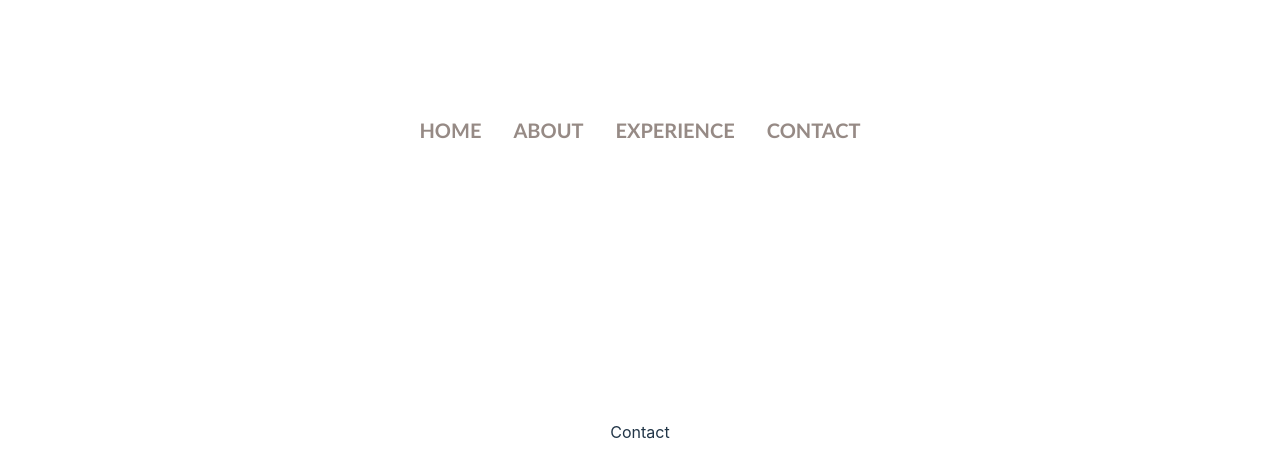
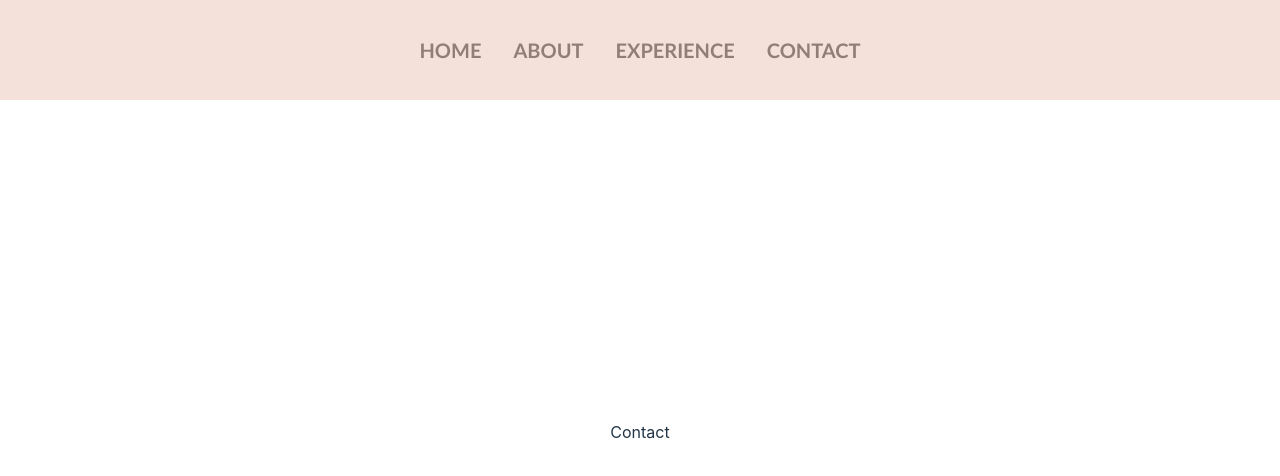
Before and after one commit to sshunf/shunfujita.github.io, a React (Vite) app: page /contact in a window 1280 px wide. Shown: the top 476 px of the page. Built offline with nearby package versions, Linux system fonts and the light colour scheme.

Commit message:
added background to navbar

```diff
--- a/src/components/navbar.tsx
+++ b/src/components/navbar.tsx
@@ -9,7 +9,7 @@ interface NavBarProps {
 
 const NavBar: React.FC<NavBarProps> = ({ links }) => {
     return (
-      <nav className="flex justify-center space-x-8 p-4">
+      <nav className="fixed top-0 left-0 right-0 w-full h-25 bg-[#f1dbd3d4] space-x-8 flex items-center justify-center">
         {links.map((link) => (
           <a href={link.path} key={link.name} className="nav-link">
             {link.name}
```
